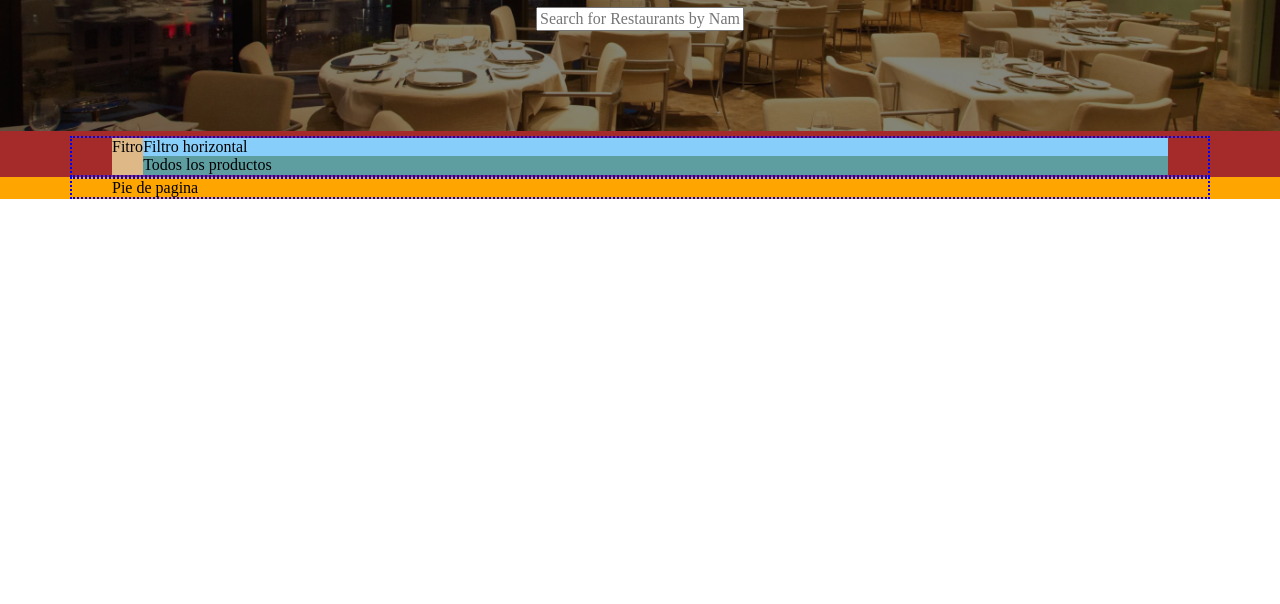
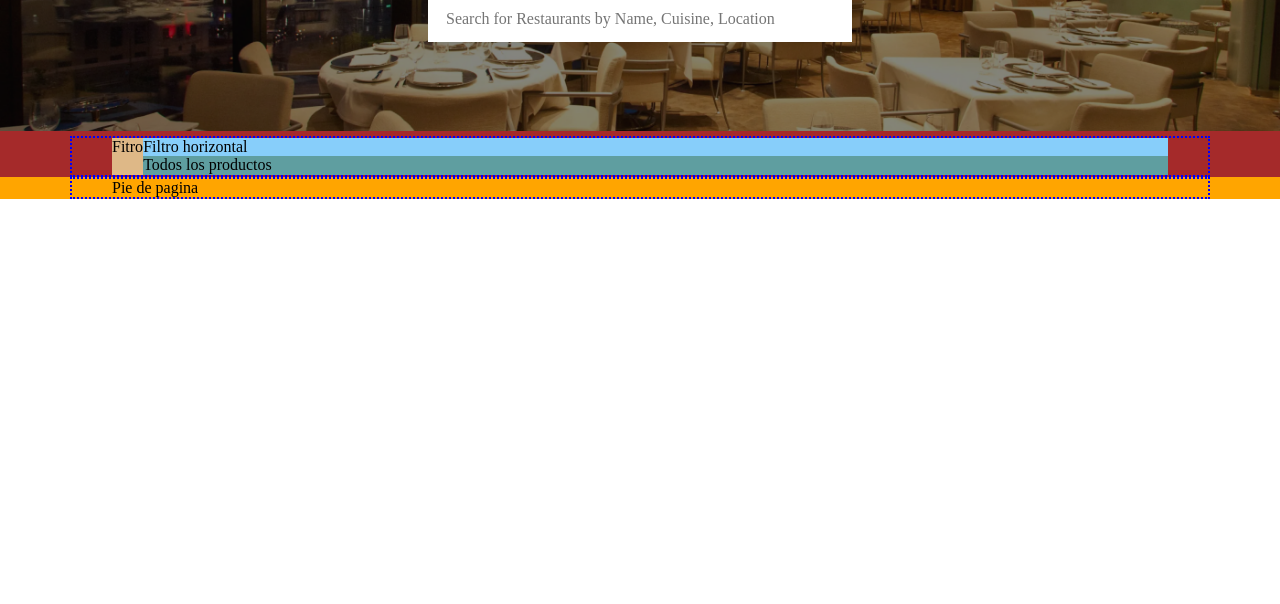
Before and after one commit to juansacristan/Restaurant-finder, a plain HTML site: page index.html in a window 1280 px wide. Shown: the part 196-800 px from the top of the page. Drawn offline with Linux system fonts and the light colour scheme.

Commit message:
[+] input-search de 768px

```diff
--- a/css/main.css
+++ b/css/main.css
@@ -106,6 +106,13 @@ body{
         flex: 1;
         order: initial;
     }
+    .input-search{
+        width: 38.8rem;
+        height: 3rem;
+        padding: 0.8rem 1.8rem;
+        border: 0.7rem;
+        max-width: 100%;
+    }
 }
 /** 1024px --> 1999px */
 @media ( min-width: 1024px ) {
```
